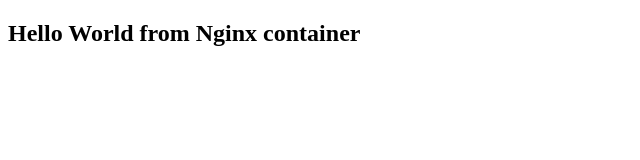
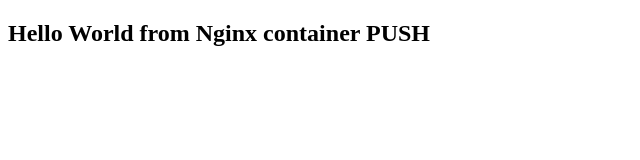
Before and after one commit to mykshtompel/web, a plain HTML site: page index.html in a window 1280 px wide. Shown: the whole page, without its empty margins (0-640 px from the left). Drawn offline with Linux system fonts and the light colour scheme.

Commit message:
changed index.html

```diff
--- a/index.html
+++ b/index.html
@@ -5,6 +5,6 @@
   <title>Docker Nginx</title>
 </head>
 <body>
-  <h2>Hello World from Nginx container</h2>
+  <h2>Hello World from Nginx container PUSH</h2>
 </body>
 </html>
```
